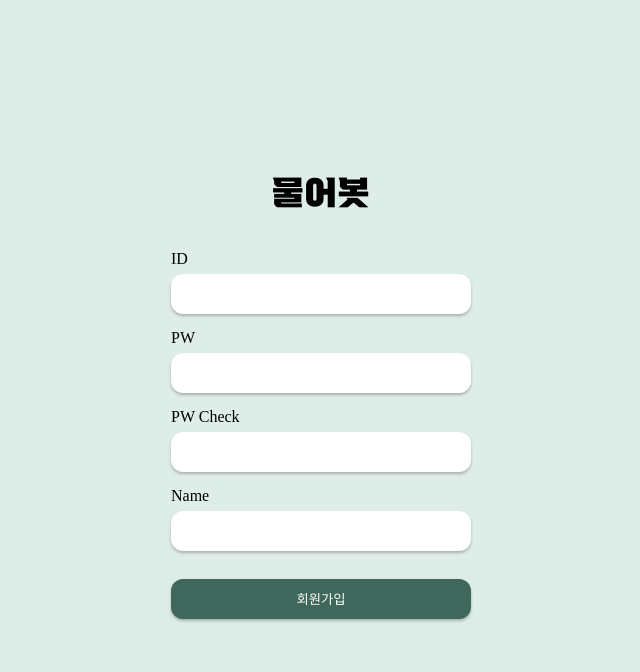
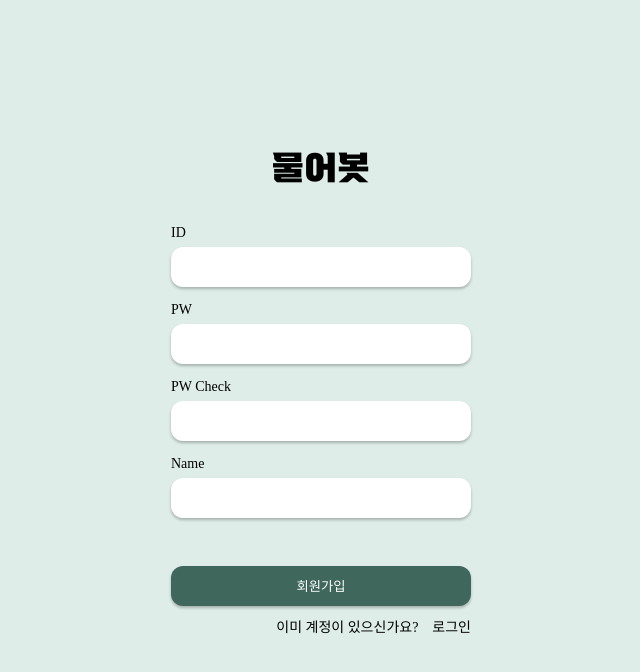
Before and after one commit to hanseongbugi/MURERbot, a React (Create React App) app in the folder murerbot/: page /signup in a window 1280 px wide. Shown: the top 672 px of the page, without its empty margins (319-959 px from the left). Built offline with nearby package versions, Linux system fonts and the light colour scheme.

Commit message:
signUp 화면 1차 완성

```diff
--- a/murerbot/src/components/SignUp.js
+++ b/murerbot/src/components/SignUp.js
@@ -49,6 +49,10 @@ const SignUp = ()=>{
             <Link to="/">
                 <button class="signup_button" type='button' onClick={onClickSignUp}>회원가입</button>
             </Link>
+            <div class="goto_login_div">
+                <label class="goto_login_label">이미 계정이 있으신가요?</label>
+                <Link class="goto_login" to="/">로그인</Link>
+            </div>
     </div>
     )
 }
--- a/murerbot/src/css/login.css
+++ b/murerbot/src/css/login.css
@@ -85,6 +85,7 @@ input {
 
 .login-button button:hover {
     background-color: #365E52;
+    cursor: pointer;
 }
 
 
--- a/murerbot/src/css/signup.css
+++ b/murerbot/src/css/signup.css
@@ -10,15 +10,19 @@ body {
 }
 .signup_div{
     width:300px;
-    height:500px;
+    height:550px;
     position:absolute;
     top:50%;
     left:50%;
-    margin: -250px 0 0 -150px;
+    margin: -275px 0 0 -150px;
 }
 .signup_label_div{
     float : left;
     margin-top: 5%;
+    margin-right: 1em;
+    color: inherit;
+    text-decoration: none;
+    font-size: 14px;
 }
 .signup_title_div{
     letter-spacing: 0.05em;
@@ -38,11 +42,28 @@ body {
     border-radius: 12px;
     color: #ffffff;
     background-color: #3F675B;
-    margin-top: 10px;
+    margin-top: 30px;
     box-shadow: 0px 2px 3px rgba(0, 0, 0, 0.25);
+    cursor: pointer;
 
 }
-
 .signup_button:hover{
     background-color: #365E52;
 }
+.goto_login_div{
+    margin-top: 10px;
+    float: right;
+}
+.goto_login_label{
+    margin-right: 1em;
+    color: inherit;
+    text-decoration: none;
+    font-size: 14px;
+    text-align: right;
+}
+.goto_login{
+    color: inherit;
+    text-decoration: none;
+    font-size: 14px;
+    text-align: right;
+}
```
